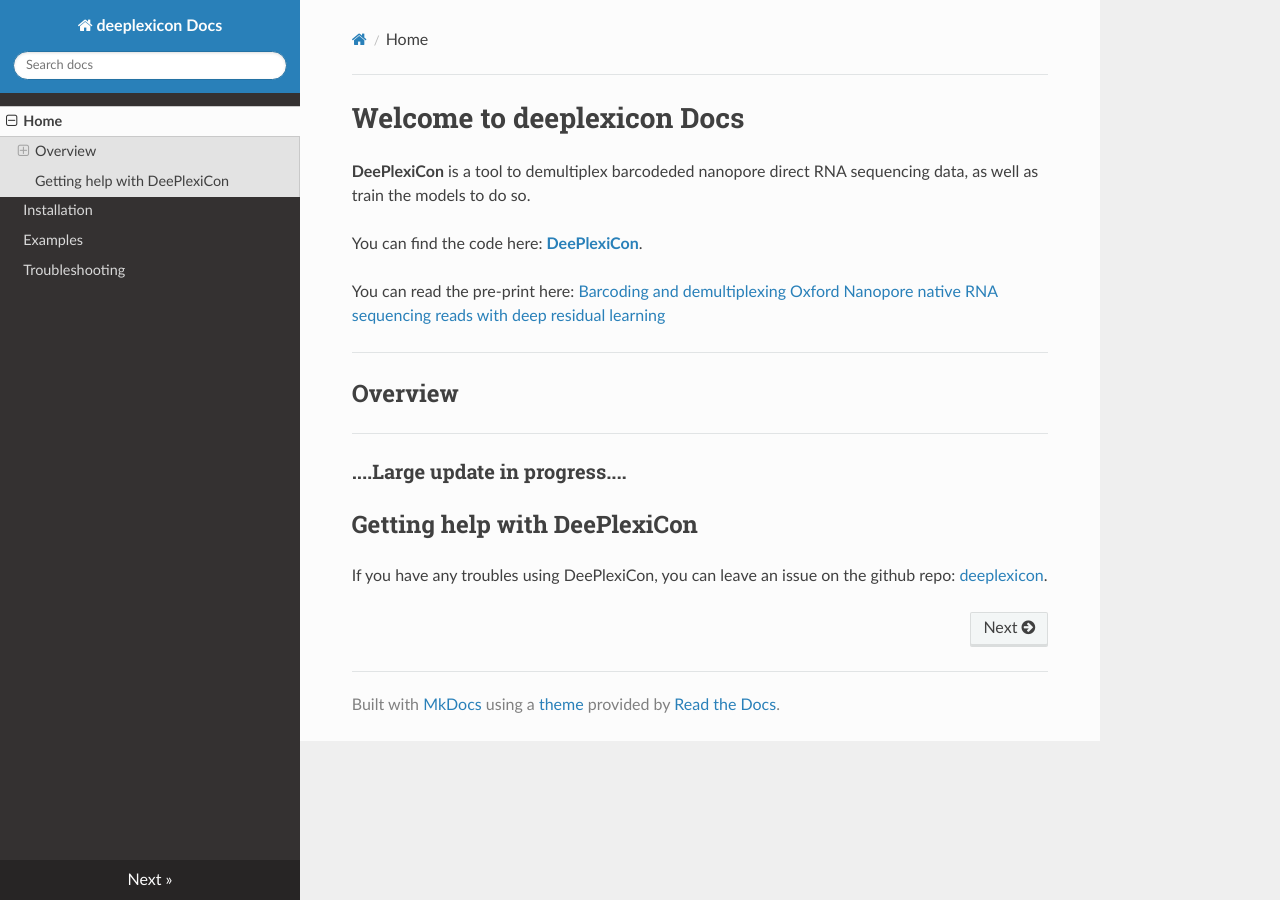
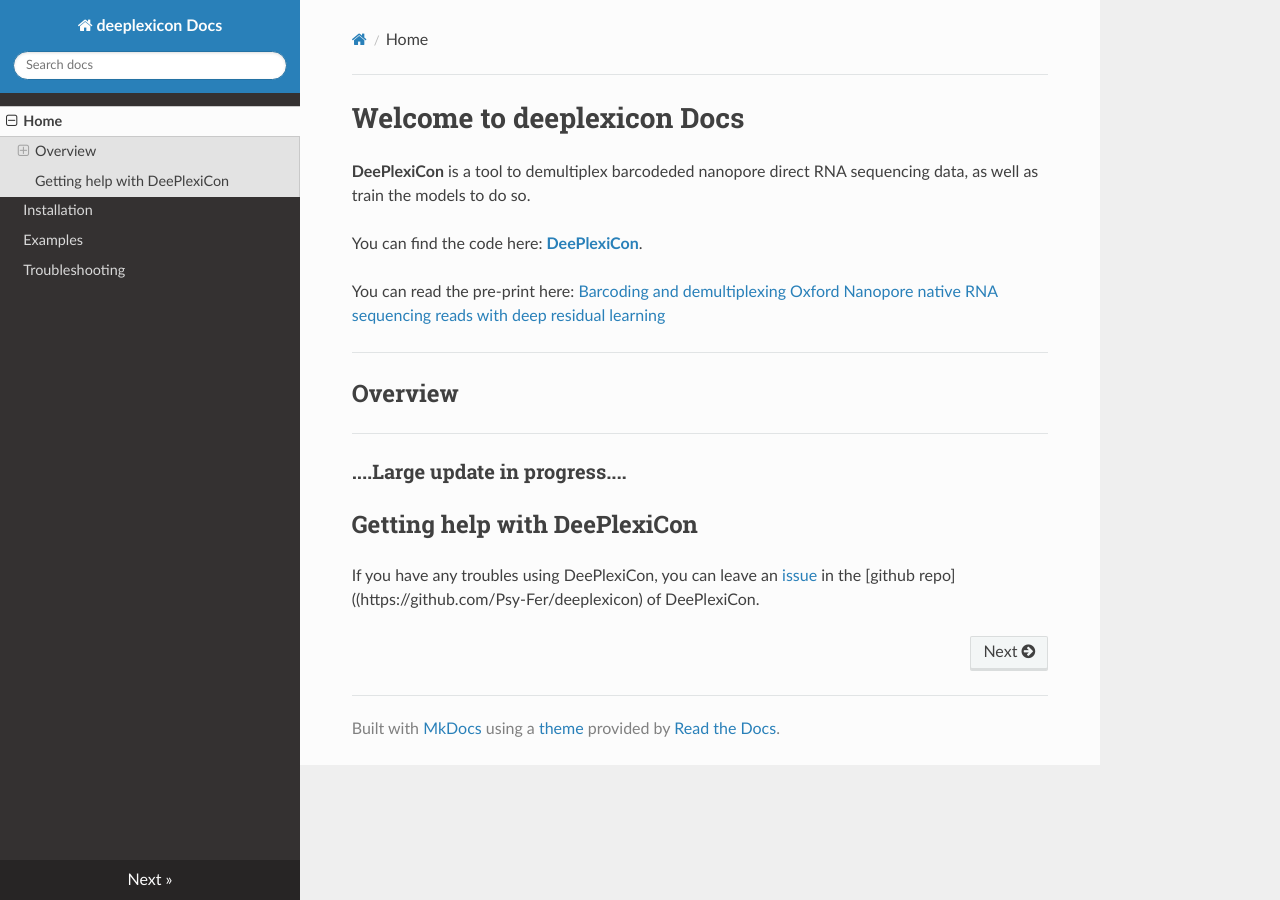
Before and after one commit to Psy-Fer/deeplexicon, an MkDocs documentation site: the page built from docs/docs/index.md, in a window 1280 px wide. Built offline with MkDocs 1.6.1, drawn with Linux system fonts in a browser that asks for light colours; nearby versions of some CDN libraries.

Commit message:
Update index.md

```diff
--- a/docs/docs/index.md
+++ b/docs/docs/index.md
@@ -19,4 +19,4 @@
 
 ## Getting help with DeePlexiCon
 
-If you have any troubles using DeePlexiCon, you can leave an issue on the github repo: [deeplexicon](https://github.com/Psy-Fer/deeplexicon).
+If you have any troubles using DeePlexiCon, you can leave an [issue](https://github.com/Psy-Fer/deeplexicon/issues) in the [github repo]((https://github.com/Psy-Fer/deeplexicon) of DeePlexiCon.
```
